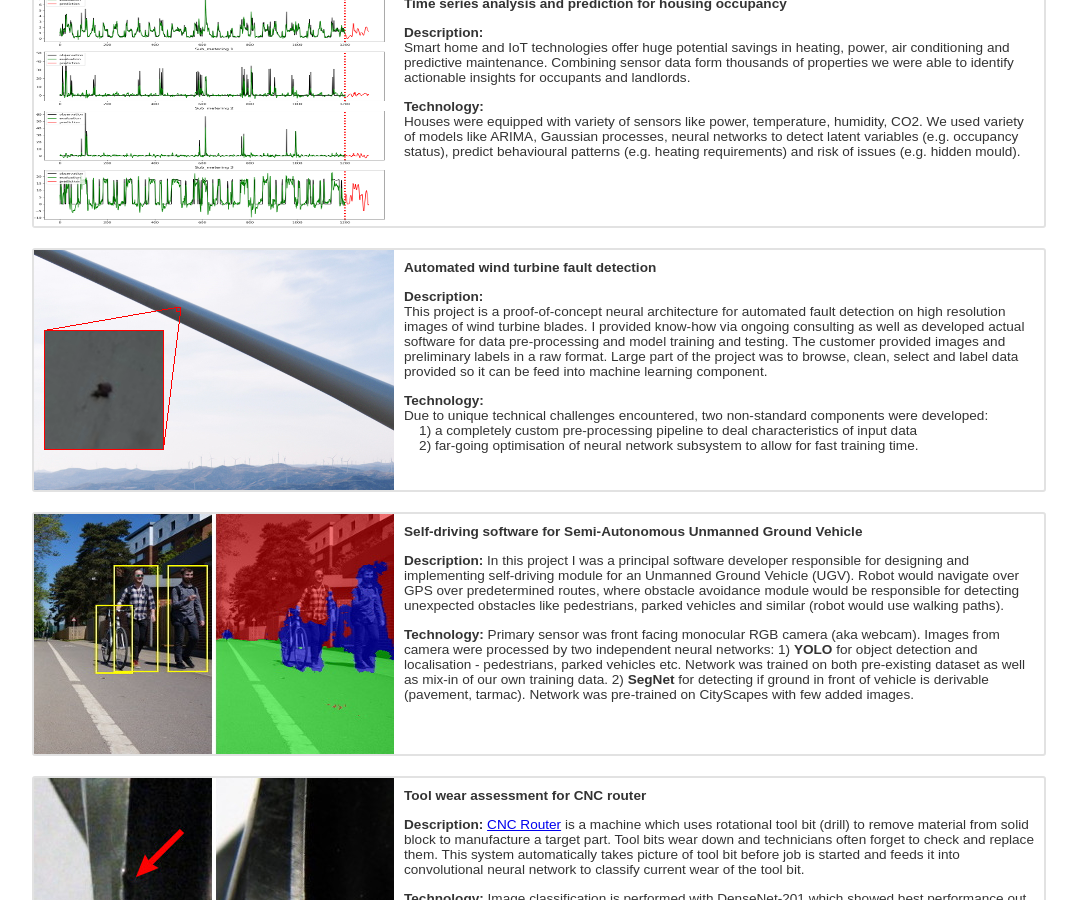
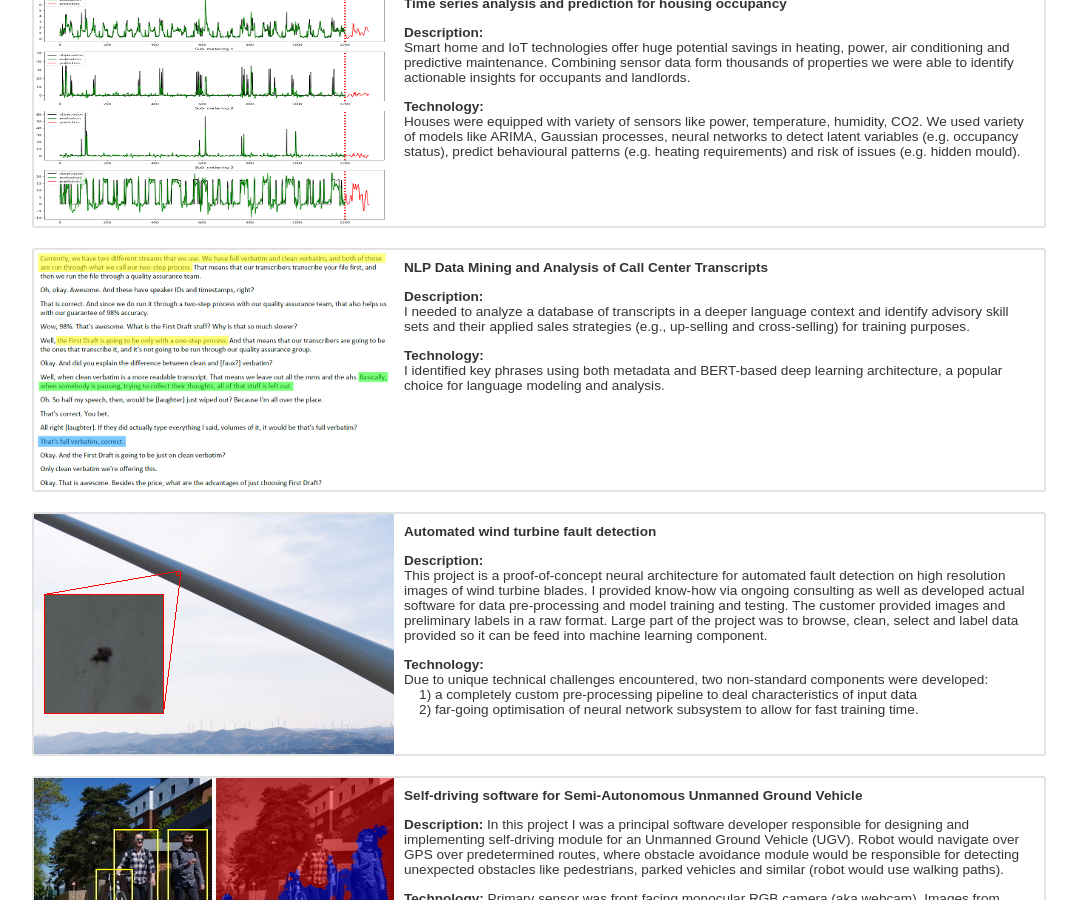
Before and after one commit to marcinbogdanski/marcinbogdanski.github.io, a Jekyll site: the page built from commercial-portfolio.html, in a window 1280 px wide and 900 px high, scrolled down 758 px. Shown: the whole window, without its empty margins (113-1190 px from the left). Built offline with Jekyll 4.4.1, drawn with Linux system fonts in a browser that asks for light colours.

Commit message:
Add call center transcriptions

```diff
--- a/commercial-portfolio.html
+++ b/commercial-portfolio.html
@@ -28,6 +28,11 @@ layout: default
             description="<p><b>Description:</b><br />Smart home and IoT technologies offer huge potential savings in heating, power, air conditioning and predictive maintenance. Combining sensor data form thousands of properties we were able to identify actionable insights for occupants and landlords.</p><p><b>Technology:</b><br />Houses were equipped with variety of sensors like power, temperature, humidity, CO2. We used variety of models like ARIMA, Gaussian processes, neural networks to detect latent variables (e.g. occupancy status), predict behavioural patterns (e.g. heating requirements) and risk of issues (e.g. hidden mould).</p>"
             %}
 
+        {% include poster.html
+            image="/assets/images/portfolio/transcription.png"
+            title="NLP Data Mining and Analysis of Call Center Transcripts"
+            description="<p><b>Description:</b><br />I needed to analyze a database of transcripts in a deeper language context and identify advisory skill sets and their applied sales strategies (e.g., up-selling and cross-selling) for training purposes.</p><p><b>Technology:</b><br />I identified key phrases using both metadata and BERT-based deep learning architecture, a popular choice for language modeling and analysis.</p>"
+            %}
 
         {% include poster.html
             image="/assets/images/portfolio/turbine2.png"
```
Also changed, not shown: assets/images/portfolio/summarization2.png, assets/images/portfolio/transcription.png (added).
